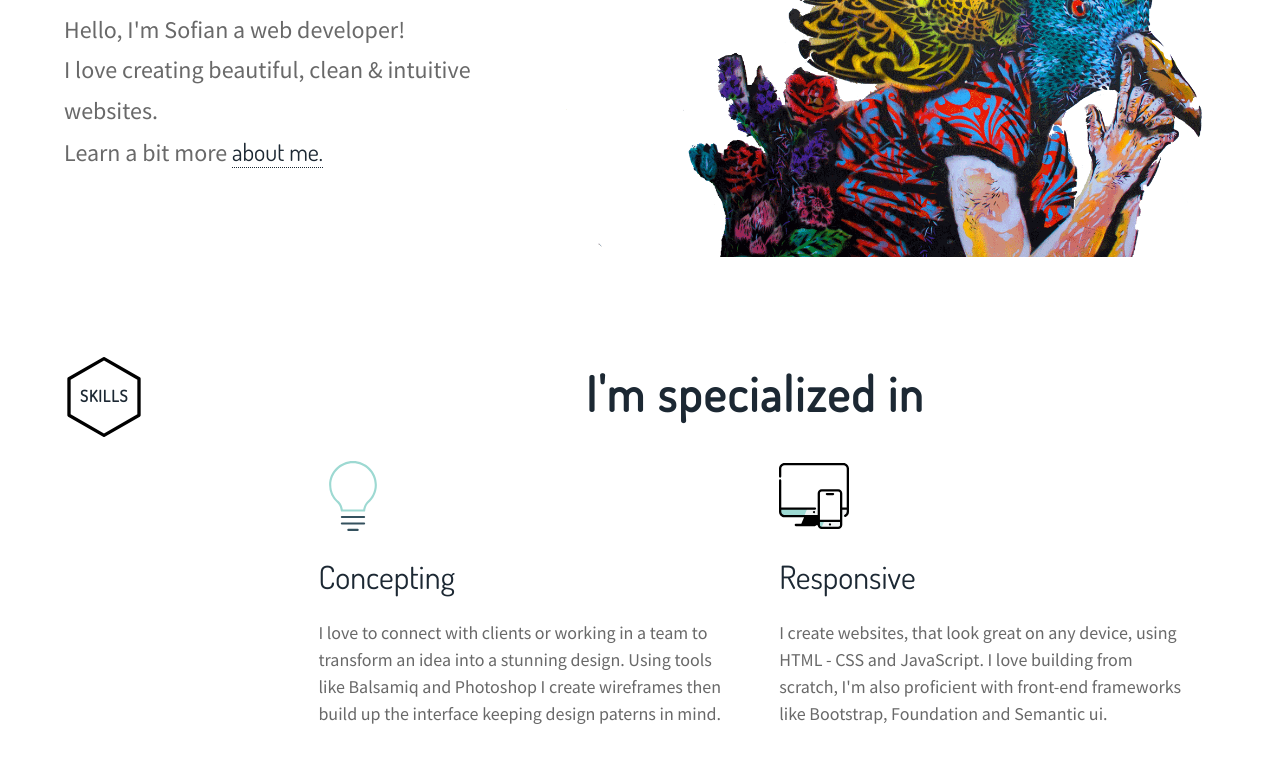
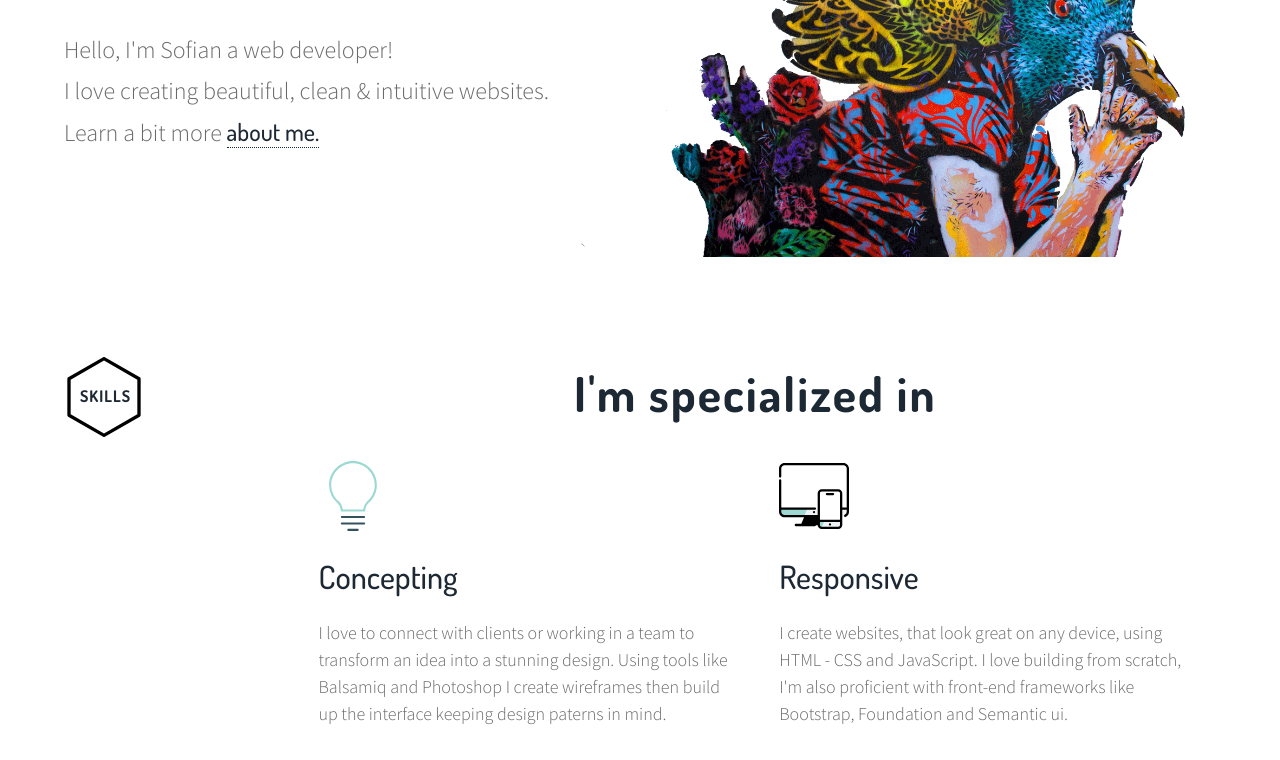
Before and after one commit to sofian-io/p12-sofian-portfolio, a website: page dist/index.html in a window 1280 px wide. Shown: the part 373-1133 px from the top of the page. Drawn offline with nearby package versions, Linux system fonts and the light colour scheme; files that its build step writes are made by us from their sources.

Commit message:
add font weights

```diff
--- a/src/scss/utilities/_config.scss
+++ b/src/scss/utilities/_config.scss
@@ -4,7 +4,7 @@ Global config
 
 // Font Stacks
 
-$font-url--google        : 'https://fonts.googleapis.com/css?family=Dosis|Source+Sans+Pro';
+$font-url--google        : 'https://fonts.googleapis.com/css?family=Dosis:400,500,700|Source+Sans+Pro:300,400';
 $font-family--primary    : 'Dosis', sans-serif;
 $font-family--secondary  : 'Source Sans Pro', "Helvetica Neue", Arial, sans-serif;
 
```
